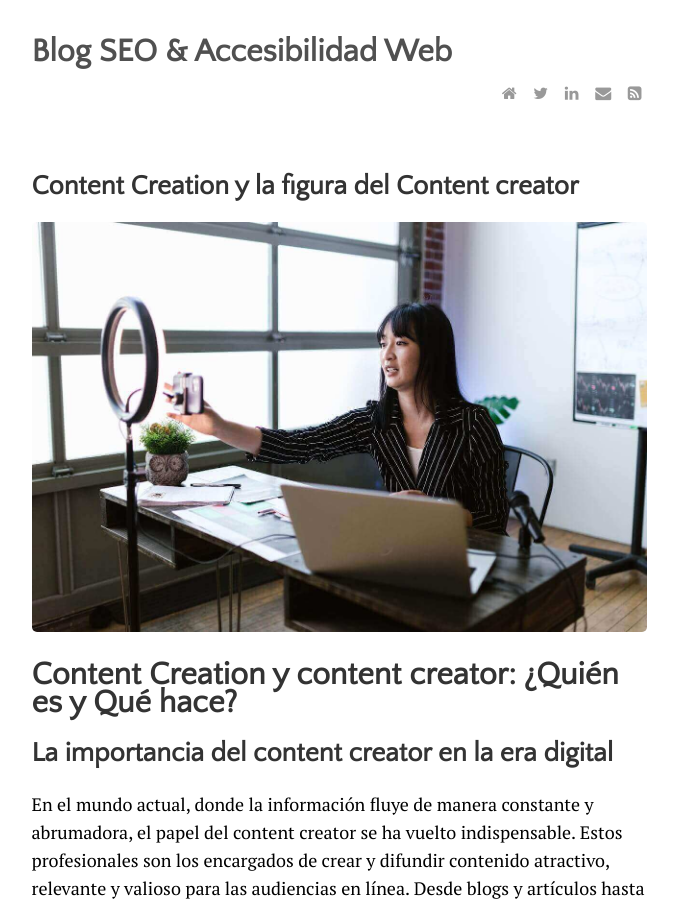
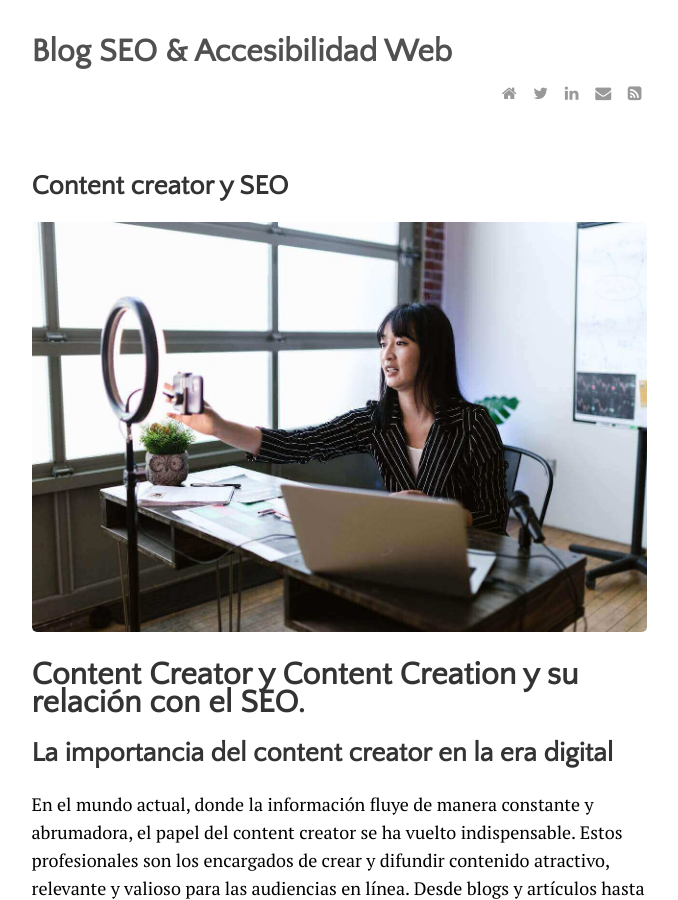
Before and after one commit to JuanEsquiviasO/blog, a Jekyll site: the page built from _posts/2024-04-03-content-creator-quien-es-y-que-hace.md, in a window 1280 px wide and 900 px high. Shown: the whole window, without its empty margins (301-979 px from the left). Built offline with Jekyll 4.4.1, drawn with Linux system fonts in a browser that asks for light colours; comment, search, counter and statistics services are not loaded.

Commit message:
Update 2024-04-03-content-creator-quien-es-y-que-hace.md

```diff
--- a/_posts/2024-04-03-content-creator-quien-es-y-que-hace.md
+++ b/_posts/2024-04-03-content-creator-quien-es-y-que-hace.md
@@ -1,12 +1,12 @@
 ---
 layout: post
-title: "Content Creation y la figura del Content creator"
+title: "Content creator y SEO"
 author: "Juan Esquivias"
 categories: SEO
 tags: [SEO,Marketing Digital, Marketing Contenidos]
 image: content-creation.jpg
 ---
-# Content Creation y content creator: ¿Quién es y Qué hace?
+# Content Creator y Content Creation y su relación con el SEO.
 
 ## La importancia del content creator en la era digital
 
```
